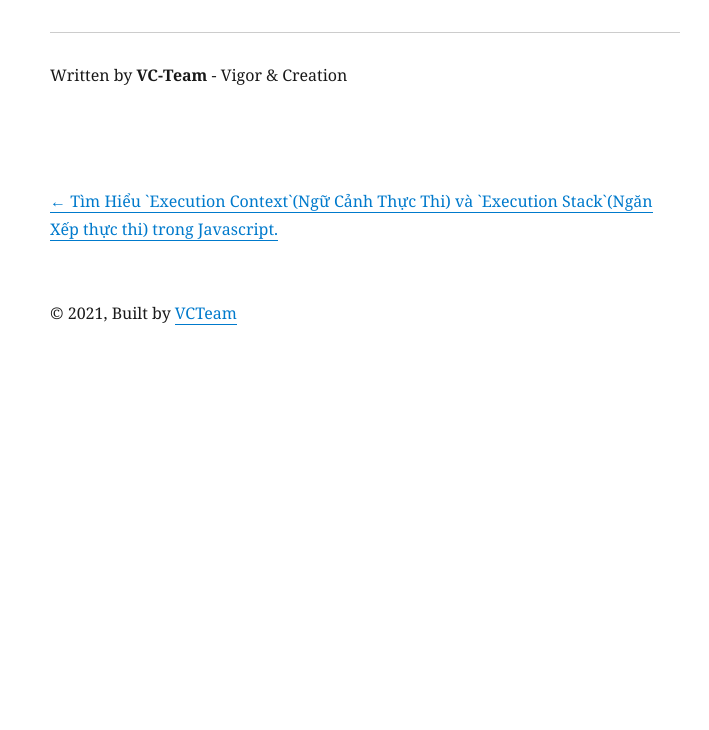
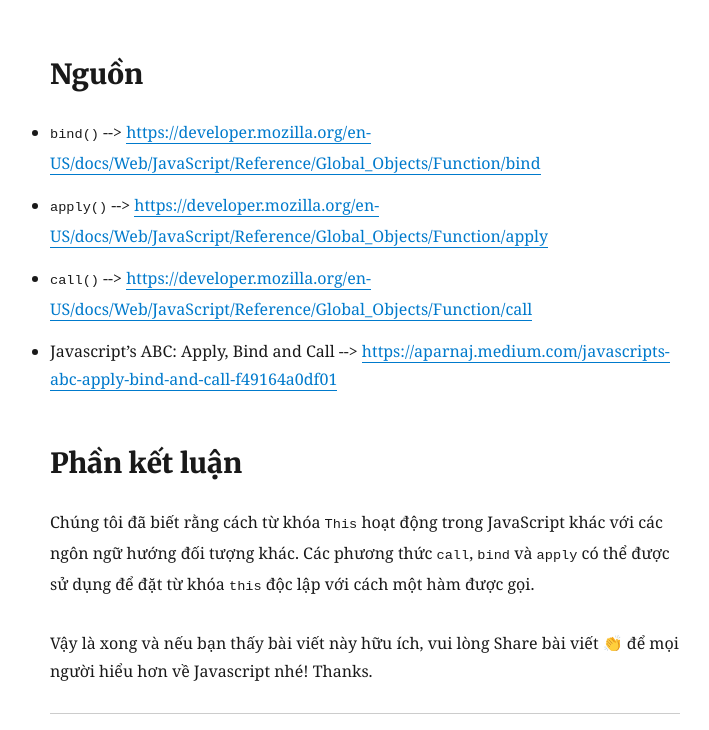
Before and after one commit to gialynguyen/vc-blog-gatsby, a Gatsby site: page /apply-bind-call-in-javascript/ in a window 1280 px wide. Shown: the part 5030-5760 px from the top of the page, without its empty margins (275-984 px from the left). Before the commit the page ends 5399 px from the top, so only its background shows below. Built offline with nearby package versions, Linux system fonts and the light colour scheme; Gatsby itself is replaced by a stand-in of ours; some packages are replaced by stand-ins of ours; code samples lack their colours.

Commit message:
[update] Nguồn & Kết Luận

````diff
--- a/content/blog/apply-bind-call-in-javascript/index.md
+++ b/content/blog/apply-bind-call-in-javascript/index.md
@@ -173,3 +173,14 @@ Tham chiếu đến **`This`** thay đổi đối với đối tượng toàn c
 
         fullName.call();  // Cannot read the property of 'name' of undefined
     ```
+
+## Nguồn
+- `bind()` --> https://developer.mozilla.org/en-US/docs/Web/JavaScript/Reference/Global_Objects/Function/bind
+- `apply()` --> https://developer.mozilla.org/en-US/docs/Web/JavaScript/Reference/Global_Objects/Function/apply
+- `call()` --> https://developer.mozilla.org/en-US/docs/Web/JavaScript/Reference/Global_Objects/Function/call
+- Javascript’s ABC: Apply, Bind and Call --> https://aparnaj.medium.com/javascripts-abc-apply-bind-and-call-f49164a0df01
+## Phần kết luận
+
+Chúng tôi đã biết rằng cách từ khóa `This` hoạt động trong JavaScript khác với các ngôn ngữ hướng đối tượng khác. Các phương thức `call`, `bind` và `apply` có thể được sử dụng để đặt từ khóa `this` độc lập với cách một hàm được gọi.
+
+Vậy là xong và nếu bạn thấy bài viết này hữu ích, vui lòng Share bài viết 👏 để mọi người hiểu hơn về Javascript nhé! Thanks.
````
